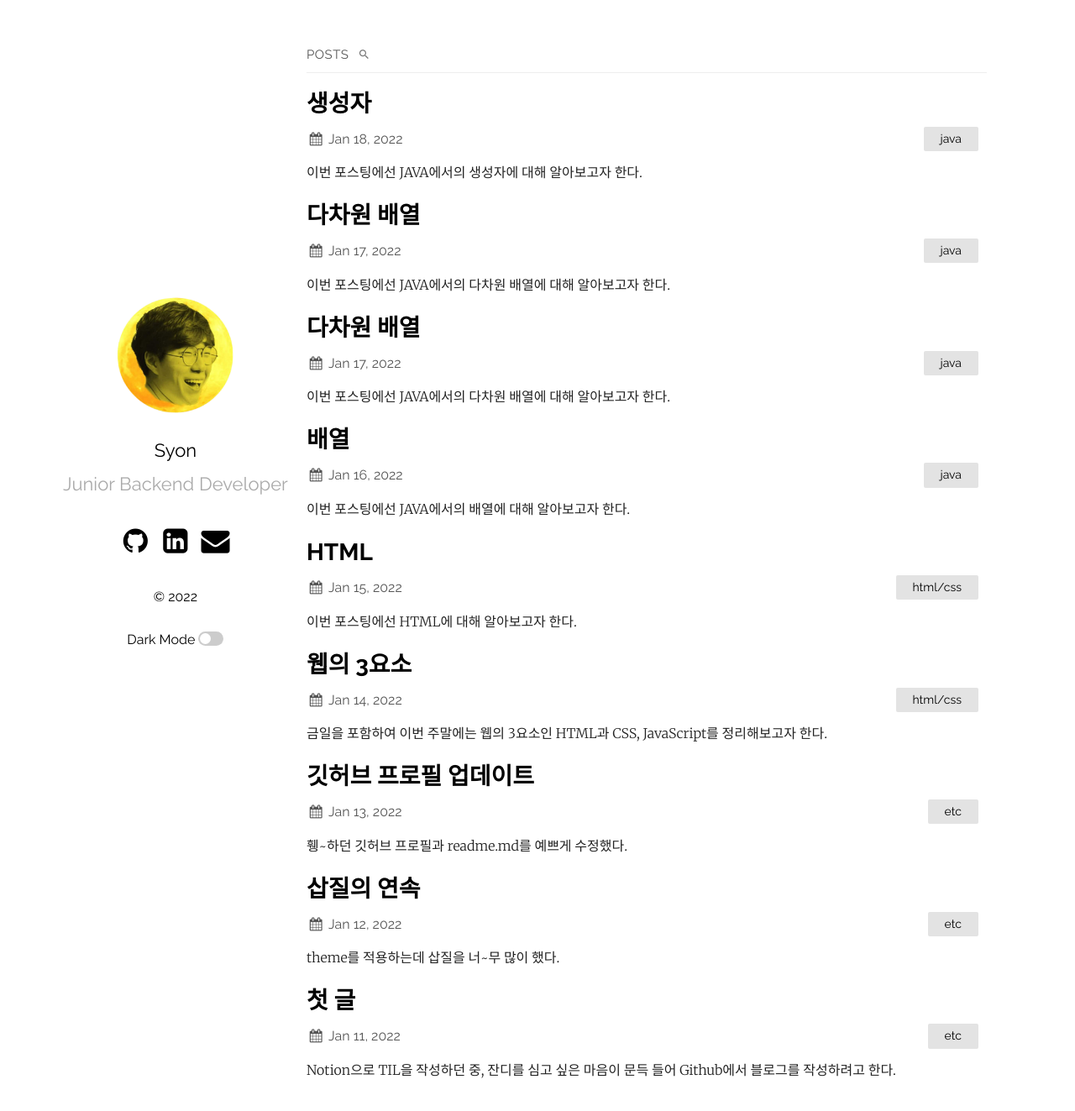
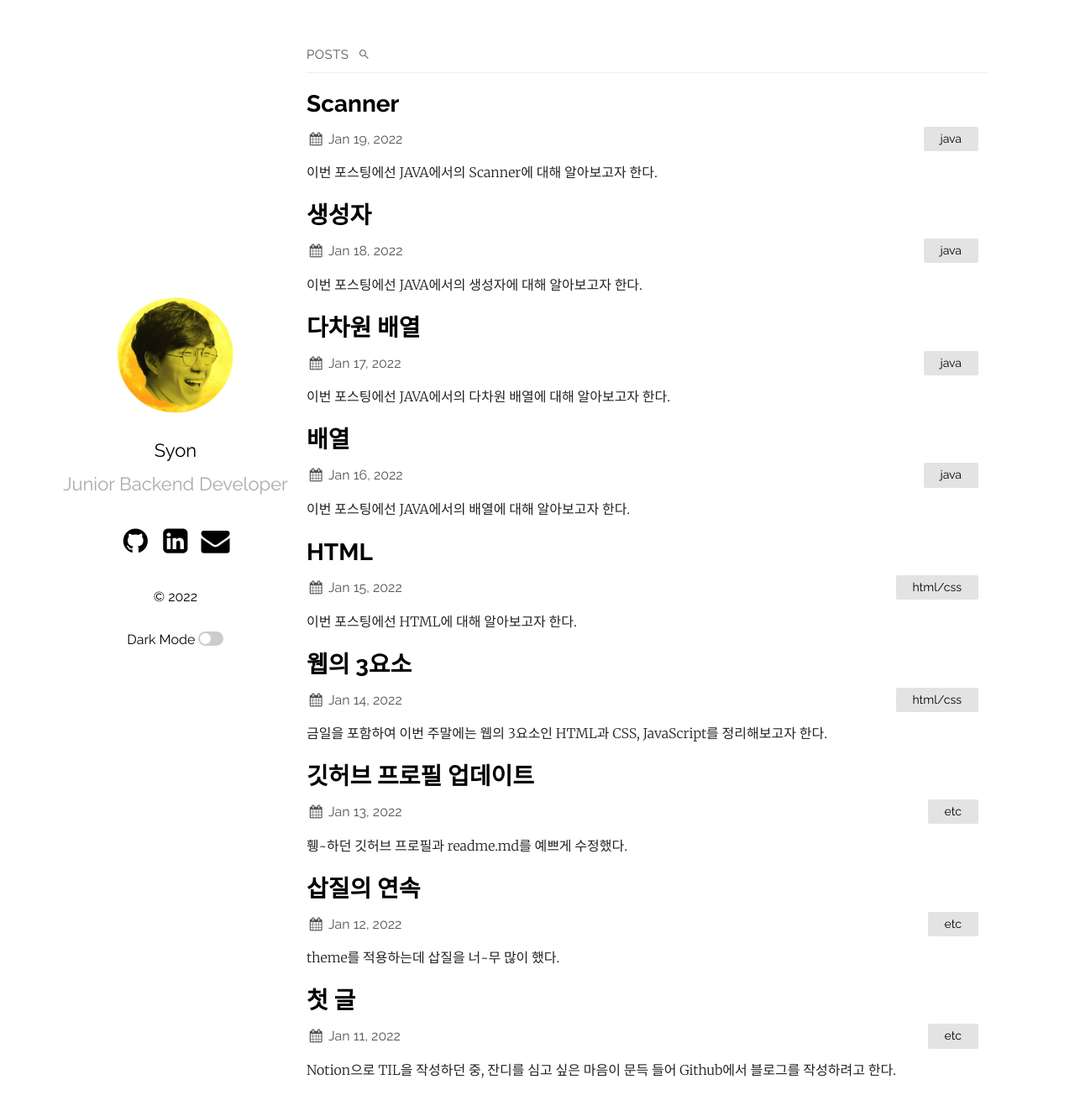
Before and after one commit to Syon0303/Syon0303.github.io, a Jekyll site: the page built from index.md, in a window 1280 px wide and 1334 px high. Shown: the top 1323 px of the window at 84% size. Built offline with Jekyll 4.4.1, drawn with Linux system fonts in a browser that asks for light colours; part of the change alters nothing that is shown.

Commit message:
220119 post update

````diff
--- a/_posts/2022-01-19-TIL_java_scanner.markdown
+++ b/_posts/2022-01-19-TIL_java_scanner.markdown
@@ -1,139 +1,111 @@
 ---
 layout: post
-title:  "다차원 배열"
-date:   2022-01-17 19:17:36 +0900
+title:  "Scanner"
+date:   2022-01-19 19:17:36 +0900
 categories: java
 ---
-이번 포스팅에선 JAVA에서의 다차원 배열에 대해 알아보고자 한다.
+이번 포스팅에선 JAVA에서의 Scanner에 대해 알아보고자 한다.
 
-<h1>다차원 배열이란 무엇인가</h1>
-* 다차원 배열이란, 2차원 이상의 배열을 의미하며, 배열 요소로 또 다른 배열을 가지는 배열을 의미한다.
-* 2차원 배열은 배열 요소로 1차원 배열을 가지는 배열이며, 3차원 배열은 배열 요소로 2차원 배열을 가지는 ...
+<h1>Scanner Class</h1>
+* 읽은 바이트를 문자, 정수, 실수, boolean, 문자열 등 __다양한 타입으로 변환하여 return하는 클래스이다.__ (단, char는 없음)
+* java.util.scanner
+* Scanner는 입력되는 키 값을 공백으로 구분되는 토큰 단위로 읽는다.
+* 공백 문자로는 '\t', '\f', '\r', '', '\n' 등이 있다.
 
 
 <br>
-<h2>2차원 배열</h2>
-* 2차원 배열이란 배열의 요소로 1차원 배열을 가지는 배열이다. 기본적인 배열(1차원)보다야 사용 빈도가 적긴 하지만, 많이 사용되니 알아두면 좋을 것이다.
-
-2차원 배열은 아래와 같이 선언된다.
-
-<br>
-<p align="center">
-    <img src="https://mblogthumb-phinf.pstatic.net/MjAxNzAzMDVfMjQ3/MDAxNDg4NzIyMTkzMTQ4.9gK3m7XnaMiLivGafCCCZSjuJQMFe3z81fSgEnNSy3Mg.b7GeOEEVrUY7atju5i7vI-FVcdezcZ6pyW6zZRlrOBkg.PNG.heartflow89/image.png?type=w800" width="50%" height="50%" title="2차원 배열 선언 예시"/>
-</p>
-
-
-
-<br>
-2차원 배열도 기본 배열과 마찬가지로 2가지 형식으로 배열을 정의할 수 있다. 첫 번째 방식은 배열의 값을 미리 알고 있을 때 사용하게 된다. 2차원 이상의 배열들은 수학의 행렬과 비슷한 자료구조를 갖는다. 우선 간단한 예제를 통해 알아보자.
+<h2>Scanner 기본 사용 방법</h2>
 
 ```java
-public class ArrayEx05{
+import java.util.Scanner;
+
+public class ScannerEx01{
     public static void main(String[] args){
-        int[][] num = { {4, 3, 4},
-                        {3, 7, 6},
-                        {5, 8, 7},
-                        {9, 9, 10} };
-
-        for(int i = 0; i < 4; i++){
-            for(int j = 0; j < 3; j++){
-                System.out.println(i+"행 "+j+"열의 값 : "+num[i][j]);
-            }
-        }
+        Scanner sc = new Scanner(System.in); // Scanner 객체인 sc 생성
     }
 }
 
 ```
-<br>
-4행 3열짜리 배열을 정의하였고, 배열에 저장된 값 출력을 위해 이중 반복문을 작성하였다.
+* System.in을 사용하여 키보드로 입력 값을 읽고 원하는 타입으로 변환하여 리턴한다.
 
 
-2차원 배열을 정의하는 두 번째 방법은 아래와 같다.
+<br>
+<h2>System.in이란?</h2>
+* 키보드와 연결된 __자바의 표준 입력 스트림__ 이다.
+* 입력되는 키를 byte로 리턴하는 저수준 스트림이다.
+* System.in을 직접 사용하면 byte를 문자나 숫자로 변환하는 많은 어려움이 있다.
 
 <br>
-<p align="center">
-    <img src="https://mblogthumb-phinf.pstatic.net/MjAxNzAzMDVfMjM5/MDAxNDg4NzIyMjYzODA1.kMdpX6fckTj61D3tVEdjvp6rRXx9oWiErr3Nz0TRTz4g.YaAMSUD_1K17RiB5RLaBaQB5YH4A4HnwgtZmBxIqz78g.PNG.heartflow89/image.png?type=w800" width="50%" height="50%" title="2차원 배열 선언 예시"/>
-</p>
-
-<br>
-위와 같은 방법은 값을 모르는 경우에 주로 사용되며, 우선 첫 번째 방법과 같은 예제를 두 번째 방법으로 정의하는 방법에 대해 알아보자.
+<h2>Scanner를 사용한 간단한 예시</h2>
 
 ```java
-public class ArrayEx06{
+import java.util.Scanner;
+
+public class ScannerEx02{
     public static void main(String[] args){
-        int[][] num = new int[4][3];
-        num[0][0] = 4; num[0][1] = 3; num[0][2] = 4;
-        num[1][0] = 3; num[1][1] = 7; num[1][2] = 6;
-        num[2][0] = 5; num[2][1] = 8; num[2][2] = 7;
-        num[3][0] = 9; num[3][1] = 9; num[3][2] = 10;
-        for(int i = 0; i < 4; i++){
-            for(int j = 0; j < 3; j++){
-                System.out.println(i+"행 "+j+"열의 값 : "+num[i][j]);
-            }
-        }
-    }
-}
+        Scanner sc = new Scanner(System.in);
 
-```
-<br>
-첫 번째 방법으로 정의한 배열과 동일한 결과가 출력된다. 이제 2차원 배열과 관련된 응용 예제에 대해 몇 가지 알아보도록 하자.
-
-```java
-public class ArrayEx07{
-    public static void main(String[] args){
-        int[][] score = { {79, 80, 99},
-                          {95, 85, 89},
-                          {90, 65, 56},
-                          {69, 78, 77} };
-        int[] student = new int[4];
-        int[] subject = new int[3];
-        String[] stuName = {"A", "B", "C", "D"};
-        String[] subName = {"eng", "math", "sci"};
-
-        for (int i = 0; i < student.length; i++){
-            for(int j = 0; j < subject.length; j++){
-                student[i] += score[i][j];
-            }
-            System.out.println(stuName[i] + " 총점 : " + student[i]);
-        }
-        for(int j = 0; j < subject.length; j++){
-            for(int i = 0; i <student.length; i++){
-                subject[j] += score[i][j];
-            }
-            System.out.println(subName[j]+" 총점 : " + subject[j]);
-        }
+        String name = sc.next(); // "Syon"
+        String city = sc.next(); // "Gumi"
+        int age = scan.nextInt(); // 28..?..
     }
 }
 
 ```
 
-우선 4명의 학생의 과목별 점수를 2차원 배열로 저장하고, 학생별 총점과 과목별 총점을 위해 배열을 생성하였다. 그리고 학생 및 과목별 총점 계산을 위한 반복문을 정의하고, 저장된 값을 출력시켰다.
-
+<br>
+<h2>Scanner의 주요 Method</h2>
+<table><thead><tr><th>메소드</th><th>설명</th></tr></thead><tbody><tr><td>String next()</td><td>다음 토큰을 문자열로 리턴</td></tr><tr><td>byte nextByte()</td><td>다음 토큰을 byte 타입으로 리턴</td></tr><tr><td>short nextShort()</td><td>다음 토큰을 short 타입으로 리턴</td></tr><tr><td>int nextInt()</td><td>다음 토큰을 int 타입으로 리턴</td></tr><tr><td>long nextLong()</td><td>다음 토큰을 Long 타입으로 리턴</td></tr><tr><td>float nextFloat()</td><td>다음 토큰을 float 타입으로 리턴</td></tr><tr><td>double nextDouble()</td><td>다음 토큰을 double 타입으로 리턴</td></tr><tr><td>String nextLine()</td><td>'\n'을 포함하는 한 라인을 읽고, '\n'을 버린 나머지만 리턴</td></tr><tr><td>void close()</td><td>Scanner의 사용 종료</td></tr><tr><td>boolean hasNext()</td><td>현재 입력된 토큰이 있으면 true, 아니면 새로운 입력이 들어올 때까지 기다린 후 true 리턴. ctrl+z가 입력되면 false 리턴</td></tr></tbody></table>
 
 <br>
-추가적으로 2차원 배열을 이용한 구구단을 출력하는 예제를 알아보자.
+<h3>Example</h3>
 
 ```java
-public class ArrayEx08{
+import java.util.Scanner;
+
+public class ScannerEx03{
     public static void main(String[] args){
-        int[][] ggd = new int[8][9];
-        for(int i = 0; i < 8; i++){
-            for(int j = 0; j < 9; j++){
-                ggd[i][j] = (i+2) * (j+1);
-                System.out.print((i+2)+"*"+(j+1)+"="+ggd[i][j]+"\t");
-            }
-            System.out.println();
-        }
+        Scanner sc = new Scanner(System.in);
+
+        String name;
+        int age;
+
+        System.out.println("Enter your age");
+        age = sc.nextInt();
+        System.out.println("Enter your name");
+        name = sc.nextLine();
+
+        System.out.printf("Your age is %d.%n", age);
+        System.out.printf("Your name is %s.%n", name);
+
+        sc.close();
+
     }
 }
 
 ```
+* 위와 같은 예제를 작성해서 실제로 25를 입력하게 되면 아래와 같은 결과를 얻을 수 있다.
 
-먼저 값 저장을 위한 배열 ggd을 생성하고, 단수(행)와 곱하기(열)를 반복시키기 위한 반복문을 정의하고 배열에 값을 저장하고 저장된 값을 출력시켰다.
+```java
+Enter your age
+>> 25
+Enter your name
+Your age is 25.
+Your name is .
+
+```
+* nextInt()와 같이 타입을 지정해서 받는 메서드는 'Enter'값을 무시하고 해당 타입만 받아 변환 후 반환하는데, 이때 컴퓨터 내부에서는 'Enter'값이 아직 남아있기 때문에 NextLine()에서 'Enter'값을 받아들이고 그대로 입력되어 종료되는 것이다. 분명 입력할 때에는 25와 엔터만 눌렀을 뿐인데도 말이다.
+<br>
+<br>
+* 한가지 더, "scan을 굳이 close()로 닫아줄 필요는 없지만, 닫아주는 습관을 기르도록 하자" 라고 본문에서는 이야기하고 있지만, 굳이 닫을 필요는 없다. [왜냐하면][설명2], System.in은 외부로부터 입력을 받는데 스트림을 이용해 입력을 받지만, 거의 모든 입력에 스트림 인스턴스 사용 후 실제 닫을 필요가 없다는 공식 사이트 글이 있기 떄문이다. 리소스가 IO 채널(외부 네트워크 또는 파일 등)일 때에만 스트림을 닫아주면 된다고 한다. 아래는 공식 문서에서 관련 내용을 가져온 것이다.
+<br>
+<br>
+Streams have a BaseStream.close() method and implement AutoCloseable, but nearly all stream instances do not actually need to be closed after use. Generally, only streams whose source is an IO channel (such as those returned by Files.lines(Path, Charset)) will require closing. Most streams are backed by collections, arrays, or generating functions, which require no special resource management. (If a stream does require closing, it can be declared as a resource in a try-with-resources statement.)
 
 
 
 <br>
 [설명 출처][설명]<br>
 
-[설명]: https://m.blog.naver.com/PostView.naver?blogId=heartflow89&logNo=220950845259&navType=by
+[설명]: https://mine-it-record.tistory.com/103
+[설명2]: https://okky.kr/article/915691?note=2308988
````
